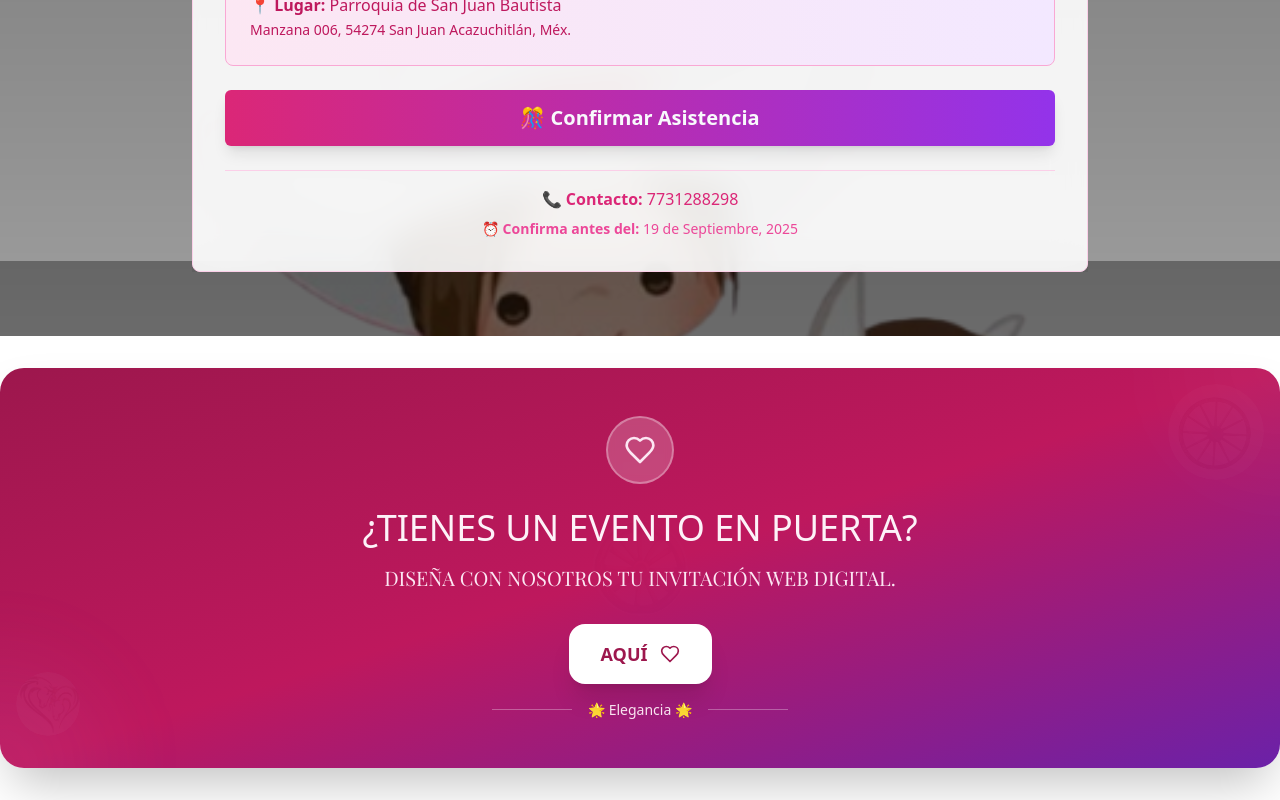
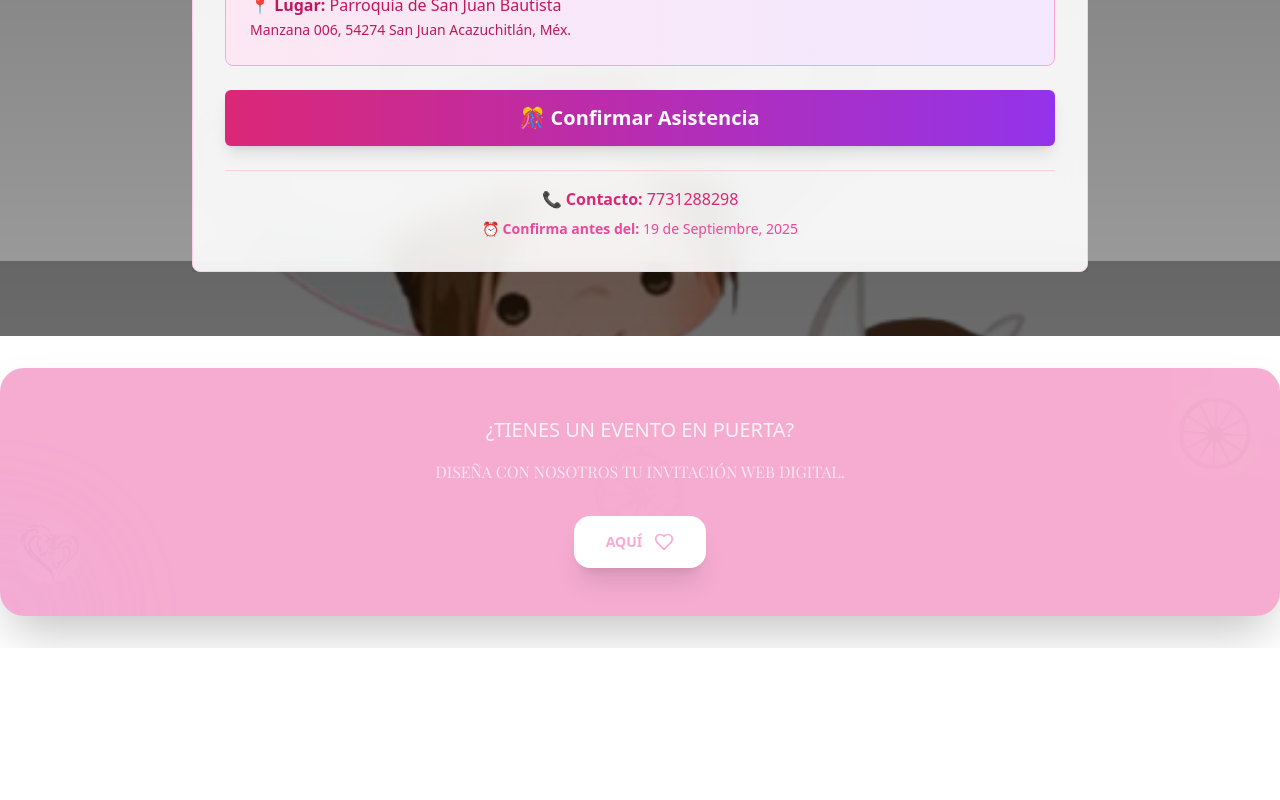
Before and after one commit to ROR2022/cumple-premium-lluvia-marina, a Next.js app: page / in a window 1280 px wide. Shown: the part 8553-9353 px from the top of the page. After the commit the page ends 9201 px from the top, so only its background shows below. Built offline with nearby package versions, Linux system fonts and the light colour scheme; a web font is replaced by a local one.

Commit message:
final version 1

```diff
--- a/app/page.tsx
+++ b/app/page.tsx
@@ -54,7 +54,7 @@ export default function LandingPage() {
         <BasicAttendance attendance={lluviaMariaEscaramuzaData.attendance} />
 
          {/* CTA - Sección de llamada a la acción premium */}
-        <div className="mt-8 relative overflow-hidden bg-gradient-to-br from-pink-800 via-pink-700 to-purple-800 rounded-3xl p-8 md:p-12 mb-8 shadow-2xl">
+        <div className="mt-8 relative overflow-hidden bg-pink-500 bg-opacity-45 rounded-3xl p-8 md:p-12 mb-8 shadow-2xl">
           {/* Efectos de fondo decorativos */}
           <div className="absolute inset-0 opacity-10">
             <FloatingLluviaDecoration
@@ -83,19 +83,21 @@ export default function LandingPage() {
           {/* Contenido principal */}
           <div className="relative z-10 text-center text-white">
             {/* Icono principal */}
-            <div className="flex justify-center mb-6">
+            <div
+            style={{display:'none'}}
+            className="flex justify-center mb-6">
               <div className="bg-white/20 backdrop-blur-sm rounded-full p-4 border-2 border-white/30">
                 <Heart className="w-8 h-8 text-pink-100" />
               </div>
             </div>
 
             {/* Título principal */}
-            <h3 className="font-normal text-3xl md:text-4xl  mb-4 text-pink-50">
+            <h3 className="font-normal text-xl md:text-xl  mb-4 text-pink-50">
               {premiumDemoData.thankYou.footer.cta.question}
             </h3>
 
             {/* Descripción */}
-            <p className="font-playfair text-lg md:text-xl mb-8 text-pink-100 leading-relaxed max-w-2xl mx-auto">
+            <p className="font-playfair text-normal mb-8 text-pink-100 leading-relaxed max-w-2xl mx-auto">
               {premiumDemoData.thankYou.footer.cta.action}
             </p>
 
@@ -103,18 +105,13 @@ export default function LandingPage() {
             <div className="space-y-4">
               <a
                 href={premiumDemoData.thankYou.footer.cta.link}
-                className="group inline-flex items-center gap-3 bg-white text-pink-800 px-8 py-4 rounded-2xl font-bold text-lg shadow-xl hover:shadow-2xl transform hover:scale-105 transition-all duration-300 hover:bg-pink-50"
+                className="group inline-flex items-center gap-3 bg-white text-pink-300 px-8 py-4 rounded-2xl font-bold text-sm shadow-xl hover:shadow-2xl transform hover:scale-105 transition-all duration-300 hover:bg-pink-50"
               >
                 <span>{premiumDemoData.thankYou.footer.cta.linkText}</span>
                 <Heart className="w-5 h-5 group-hover:animate-pulse" />
               </a>
 
-              {/* Línea decorativa */}
-              <div className="flex items-center justify-center gap-4 mt-6">
-                <div className="h-px bg-white/30 flex-1 max-w-20"></div>
-                <span className="text-pink-100 text-sm">🌟 Elegancia 🌟</span>
-                <div className="h-px bg-white/30 flex-1 max-w-20"></div>
-              </div>
+
             </div>
           </div>
 
```
